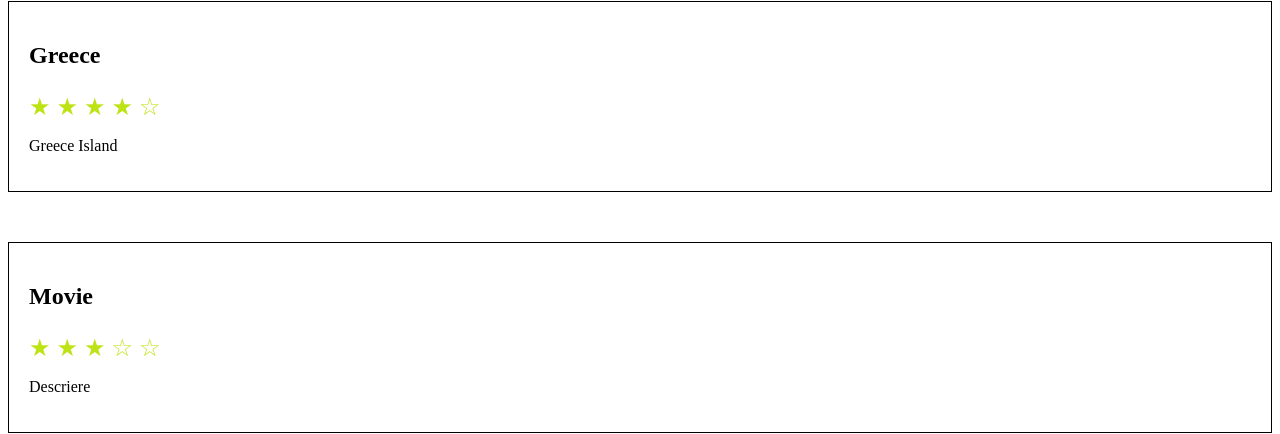
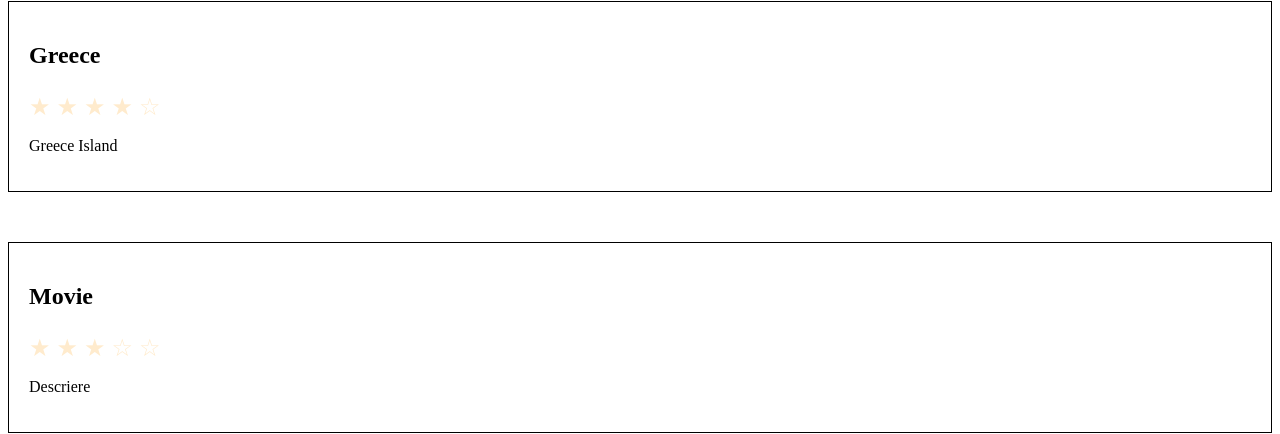
Before and after one commit to antoniastefania/Blog, a plain HTML site: page reviews.html in a window 1280 px wide. Shown: the part 301-735 px from the top of the page. Drawn offline with Linux system fonts and the light colour scheme.

Commit message:
stars color

```diff
--- a/mystyle.css
+++ b/mystyle.css
@@ -88,7 +88,7 @@ header{
 }
 
 .star{
-    color:rgb(189, 227, 20);
+    color:blanchedalmond;
 }
 
 
```
